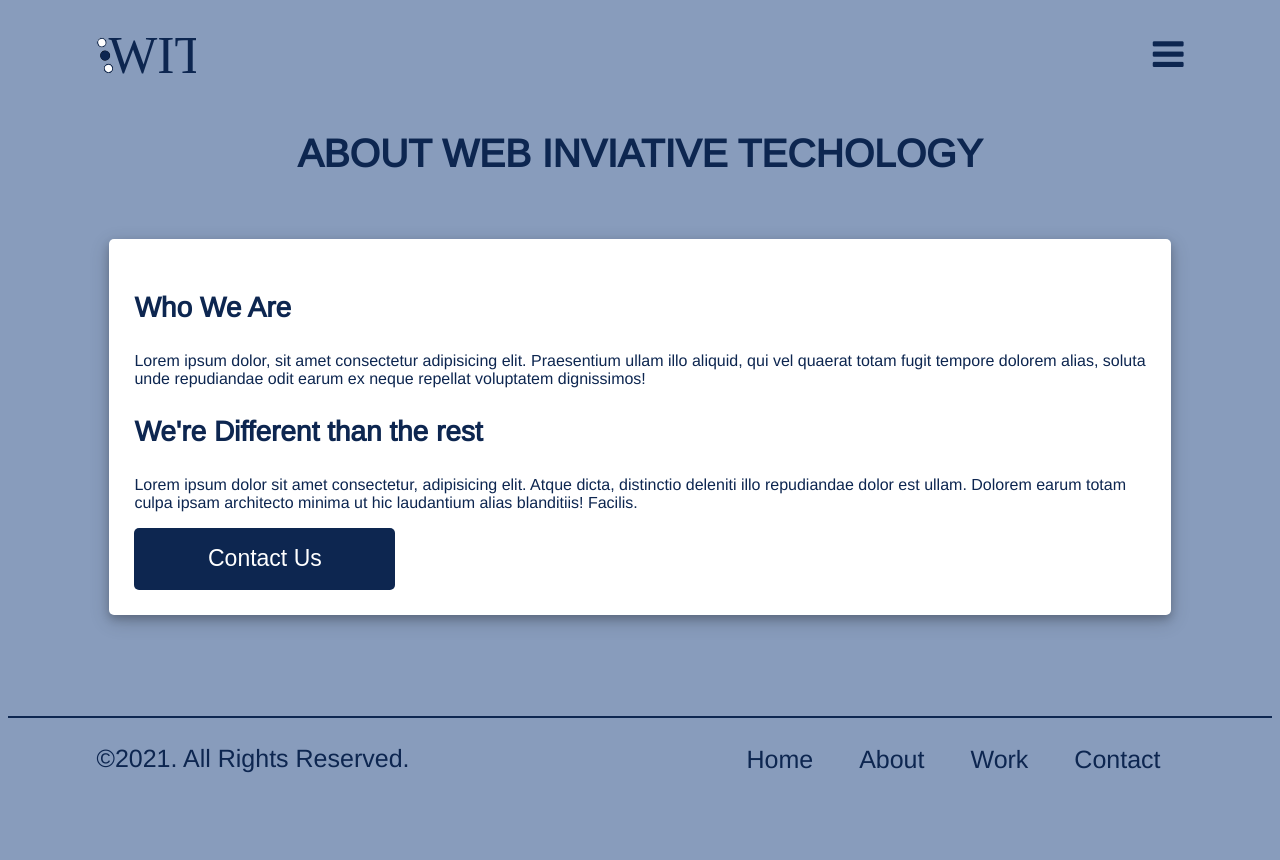
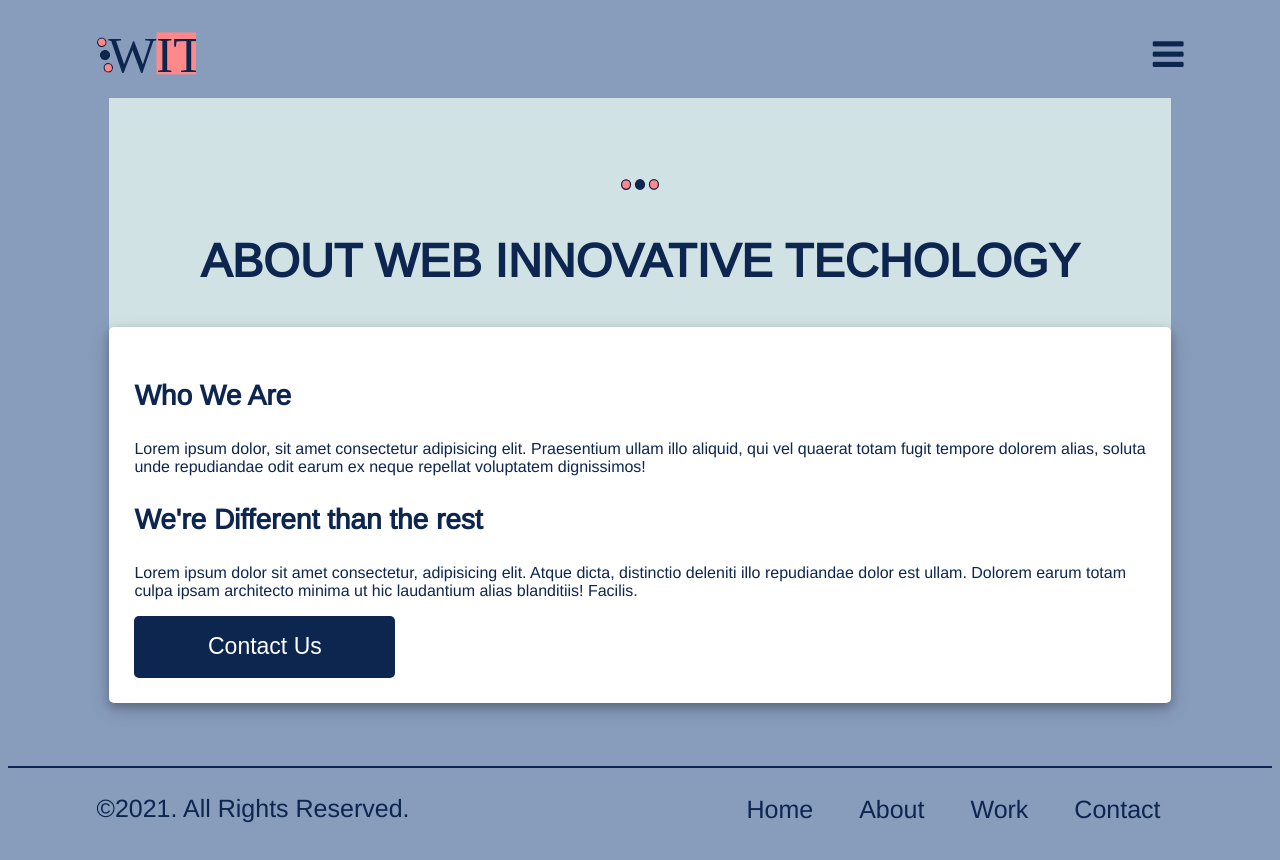
Before and after one commit to Israel2000/wit-offical, an Angular app: page /about in a window 1280 px wide. Shown: the top 860 px of the page. Before the commit the page ends 821 px from the top, so only its background shows below. Built offline with nearby package versions, Linux system fonts and the light colour scheme.

Commit message:
icons,aboutpage, contact changes

```diff
--- a/src/app/about-us/about-us.component.css
+++ b/src/app/about-us/about-us.component.css
@@ -1,9 +1,19 @@
+@import url('https://fonts.googleapis.com/css2?family=Arimo:ital,wght@1,700&display=swap');
+
+.dotts_img {
+  text-align: center;
+  margin-top: 4%;
+}
 .about_wrapper {
     color: #0D2650;
 }
-
+.title_bg {
+    background-color: #d1e2e5;
+    margin: 0 8%;
+    padding: 3%;
+}
 .box_container {
-     margin: 5% 8%;
+     margin: -3% 8%;
      /* border: 1px solid red; */
      background-color: white;
      padding: 2%;
@@ -14,13 +24,12 @@
 h2 {
     text-align: center;
     font-weight: bold;
-     text-transform: uppercase;
-    font-size: 39px;
+    text-transform: uppercase;
+    font-size: 47px;
 }
 
 h3 {
     font-size: 28px;
-
 }
 
 button {
--- a/src/app/about-us/about-us.component.html
+++ b/src/app/about-us/about-us.component.html
@@ -1,5 +1,11 @@
 <div class="about_wrapper">
-    <h2>About Web Inviative techology</h2>
+    <div class="title_bg">
+        <div class="dotts_img">
+            <img src="./assets/3dotts.svg" width="38px" />
+        </div>
+        <h2>About Web innovative techology</h2>
+    </div>
+
 
     <div class="box_container">
         <h3>Who We Are</h3>
--- a/src/app/contact-page/contact-page.component.css
+++ b/src/app/contact-page/contact-page.component.css
@@ -58,7 +58,7 @@ input {
 .company_info {
     color: #0D2650;
     margin-left: 9%;
-    margin-top: 8%;
+    margin-top: 6%;
 }
 span {
       font-weight: bold;
--- a/src/app/header/header.component.html
+++ b/src/app/header/header.component.html
@@ -1,6 +1,8 @@
 <div class="header_wrapper">
     <div class="logo_icon">
-        <img src="./assets/WIT.svg" width="100px" />
+        <a routerLink="" routerLinkActive="active">
+            <img src="./assets/WIT.svg" width="100px" />
+        </a>
     </div>
     <div class="hamberger_icon">
         <i class="fa fa-bars" style="font-size:36px;color: #0D2650;"></i>
```
Also changed, not shown: src/assets/3dotts.svg, src/assets/WIT.svg.
